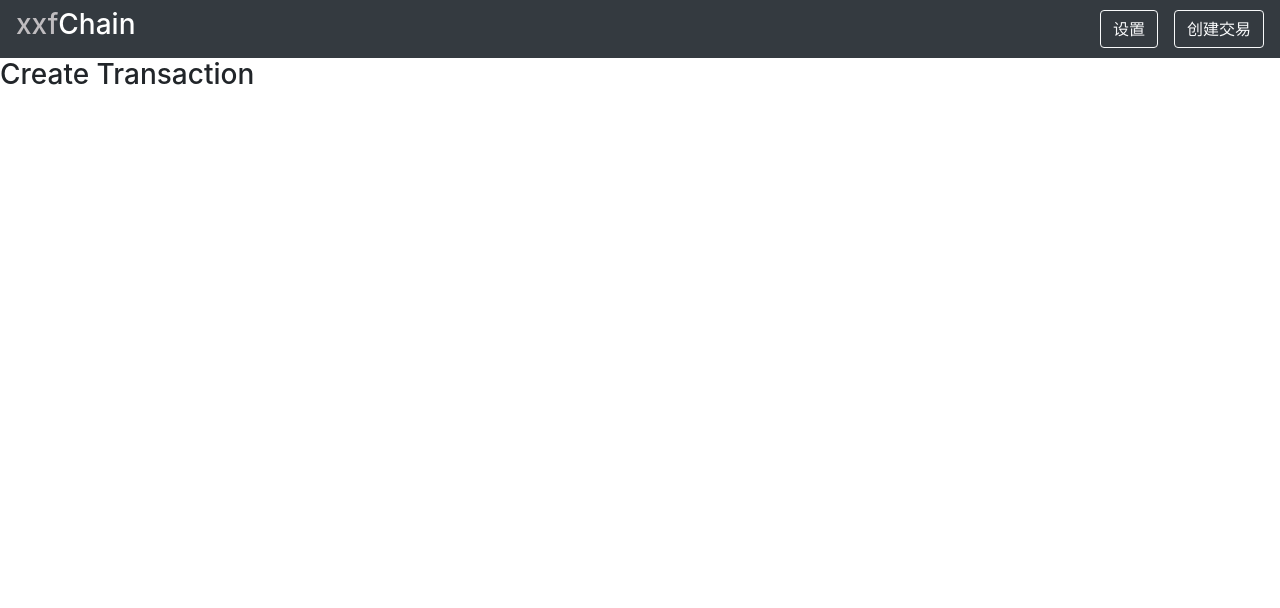
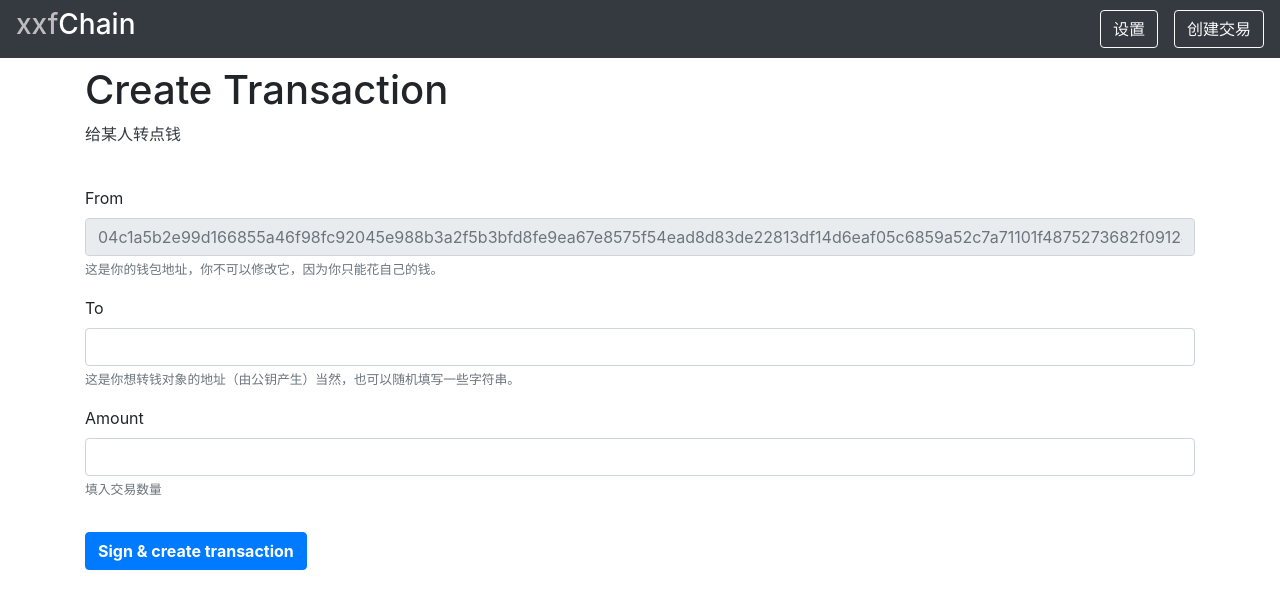
Before and after one commit to sincerity628/blockchain-frontend, a React (Create React App) app: page /create in a window 1280 px wide. Shown: the top 608 px of the page. Built offline with nearby package versions, Linux system fonts and the light colour scheme.

Commit message:
added create trans part, but still have some bugs in clearing the amount input.

```diff
--- a/src/components/block-card/BlockCard.js
+++ b/src/components/block-card/BlockCard.js
@@ -12,7 +12,7 @@ const BlockCard = ({ block }) => {
                 <small className="origin-title">(origin block)</small>
             ) : null}
           </h5>
-          <br />
+
         </li>
         <li className="list-group-item">
           <h6>Hash</h6>
@@ -24,10 +24,12 @@ const BlockCard = ({ block }) => {
             { block.prevHash === '0'? ('0') : (block.prevHash.substring(0, 37) + "...") }
           </small>
         </li>
+
         <li className="list-group-item">
           <h6>Random</h6>
           <small className="text-muted">{ block.random }</small>
         </li>
+
         <li className="list-group-item">
           <h6>Timestamp</h6>
           <small className="text-muted">{ block.timestamp }</small>
--- a/src/pages/create-transacion/CreateTransaction.js
+++ b/src/pages/create-transacion/CreateTransaction.js
@@ -1,9 +1,124 @@
-import React from 'react';
+import React, { useState } from 'react';
+import './create-transaction.css';
+
+const initTrans = {
+  from: '04c1a5b2e99d166855a46f98fc92045e988b3a2f5b3bfd8fe9ea67e8575f54ead8d83de22813df14d6eaf05c6859a52c7a71101f4875273682f091245f792e5176',
+  to: null,
+  amount: null,
+  timestamp: Date.now()
+};
+
+const initError = {
+  isError: false,
+  errorText: 'warning.'
+}
 
 const CreateTransaction = () => {
+  const [trans, setTrans] = useState(initTrans);
+  const [error, setError] = useState(initError);
+  const [btnLoading, setBtnLoading] = useState(false);
+
+  const handleChange = e => {
+    setError(initError);
+    setTrans({
+      ...trans,
+      [e.target.id]: e.target.value,
+    });
+    console.log(trans);
+  }
+
+  const handleSubmit = e => {
+    e.preventDefault();
+
+    setBtnLoading(true);
+
+    console.log(trans);
+    setTrans({
+      ...trans,
+      timeStamp: Date.now()
+    });
+
+    if(!trans.to || !trans.amount) {
+
+      setTimeout(() => {
+        setBtnLoading(false);
+
+        setError({
+          ...error,
+          isError: true,
+          errorText: '还有交易信息没有填写完整噢！'
+        });
+      }, 3000);
+
+      return;
+    }
+
+    if(trans.amount < 0) {
+
+      setTimeout(() => {
+        setBtnLoading(false);
+
+        setError({
+          ...error,
+          isError: true,
+          errorText: '交易数量必须大于0噢！'
+        });
+
+        setTrans({
+          ...trans,
+          amount: null
+        });
+      }, 3000);
+
+      return;
+    }
+    // add the tansaction to the queue -- function
+    setBtnLoading(false);
+
+  }
+
   return (
     <div className="create-transaction">
-      <h3>Create Transaction</h3>
+
+      { error.isError? (
+        <div className="alert alert-danger">
+          <div className="container">
+            { error.errorText }
+          </div>
+        </div>
+      ) : null }
+
+      <div className="container mt-2">
+        <h1>Create Transaction</h1>
+        <p className="text-dark">给某人转点钱</p>
+
+        <br />
+
+        <form onSubmit={handleSubmit}>
+          <div className="form-group">
+
+            <label htmlFor="from">From</label>
+            <input className="form-control" placeholder="04c1a5b2e99d166855a46f98fc92045e988b3a2f5b3bfd8fe9ea67e8575f54ead8d83de22813df14d6eaf05c6859a52c7a71101f4875273682f091245f792e5176" disabled />
+            <small className="text-secondary">这是你的钱包地址，你不可以修改它，因为你只能花自己的钱。</small>
+            <br />
+            <label htmlFor="to" className="mt-3">To</label>
+            <input id="to" value={trans.to} onChange={handleChange} className="form-control" />
+            <small className="text-secondary">这是你想转钱对象的地址（由公钥产生）当然，也可以随机填写一些字符串。</small>
+            <br />
+            <label htmlFor="amount" className="mt-3">Amount</label>
+            <input id="amount" value={trans.amount} onChange={handleChange} className="form-control" />
+            <small className="text-secondary">填入交易数量</small>
+
+          </div>
+          <button className="btn btn-primary mt-3">
+            { btnLoading? (
+              <span className="spinner-grow spinner-grow-sm mr-2"></span>
+            ) : null }
+            <strong>Sign & create transaction</strong>
+          </button>
+        </form>
+      </div>
+
     </div>
   );
 }
--- /dev/null
+++ b/src/pages/create-transacion/create-transaction.css
@@ -0,0 +1,3 @@
+.alert {
+  padding: 20px 0;
+}
--- a/src/pages/home/Home.js
+++ b/src/pages/home/Home.js
@@ -22,7 +22,6 @@ const Home = () => {
         }) }
       </div>
     </div>
-
   );
 }
 
```
